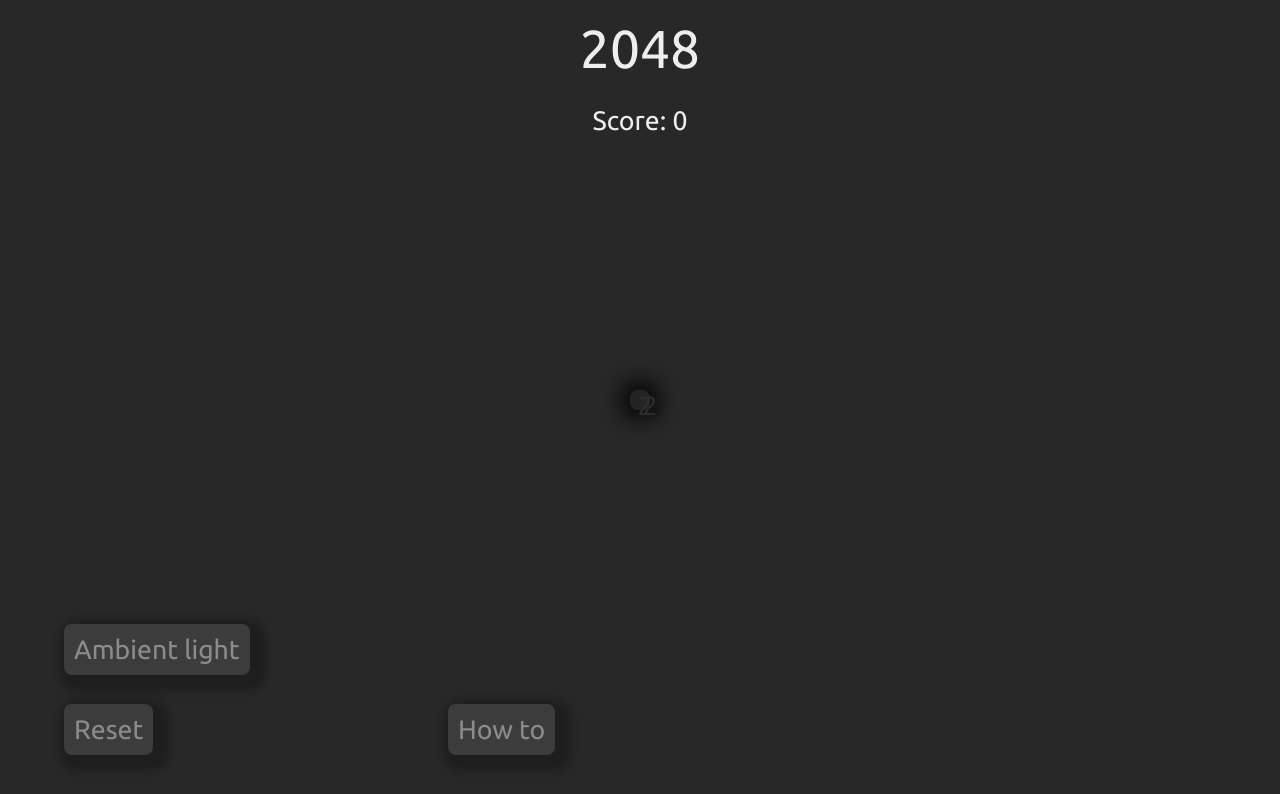
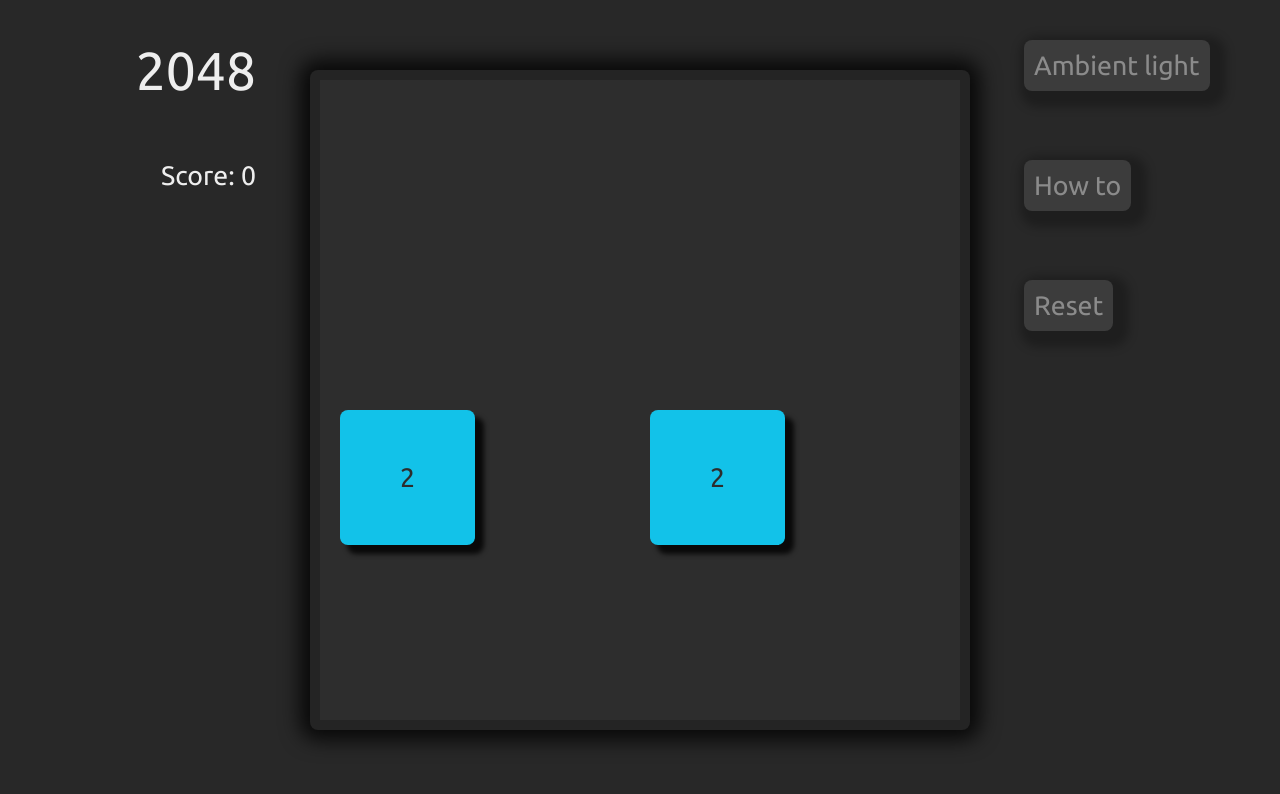
Before and after one commit to Algrtm/algrtm.github.io, a plain HTML site: page projects/2048/index.html in a window 1280 px wide. Drawn offline with nearby package versions, Linux system fonts and the light colour scheme.

Commit message:
2048 Hotfix 4

```diff
--- a/projects/2048/index.css
+++ b/projects/2048/index.css
@@ -1,6 +1,5 @@
 html {
     height: 100%;
-    position: fixed;
 }
 
 body {
@@ -13,8 +12,8 @@ body {
     margin: auto;
     transition: all 0.5s ease;
     overflow: hidden;
-    position: fixed;
-    height: 100%;
+    /* position: fixed; */
+    /* height: 100%; */
 
     user-select: none;
     -webkit-user-select: none;
```
